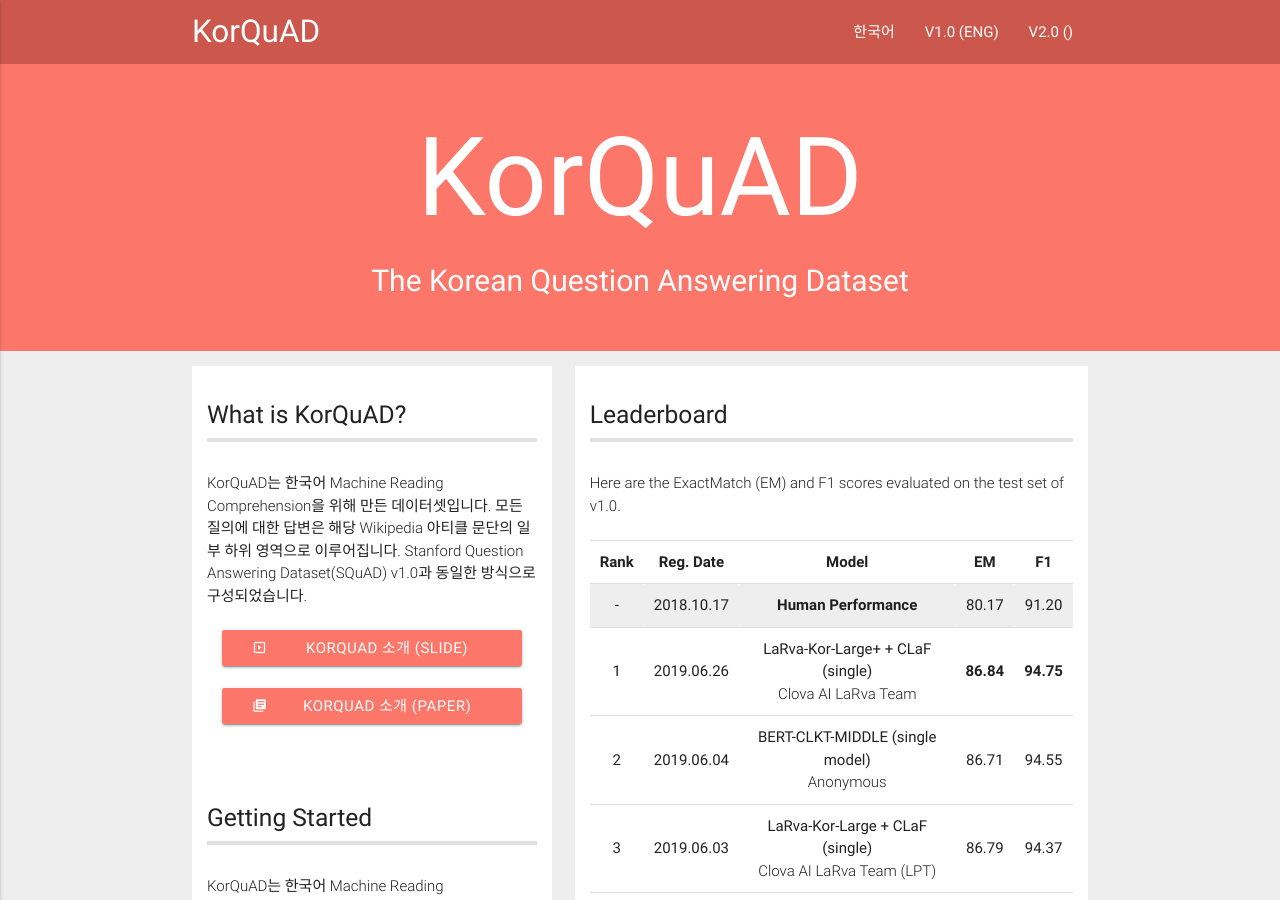
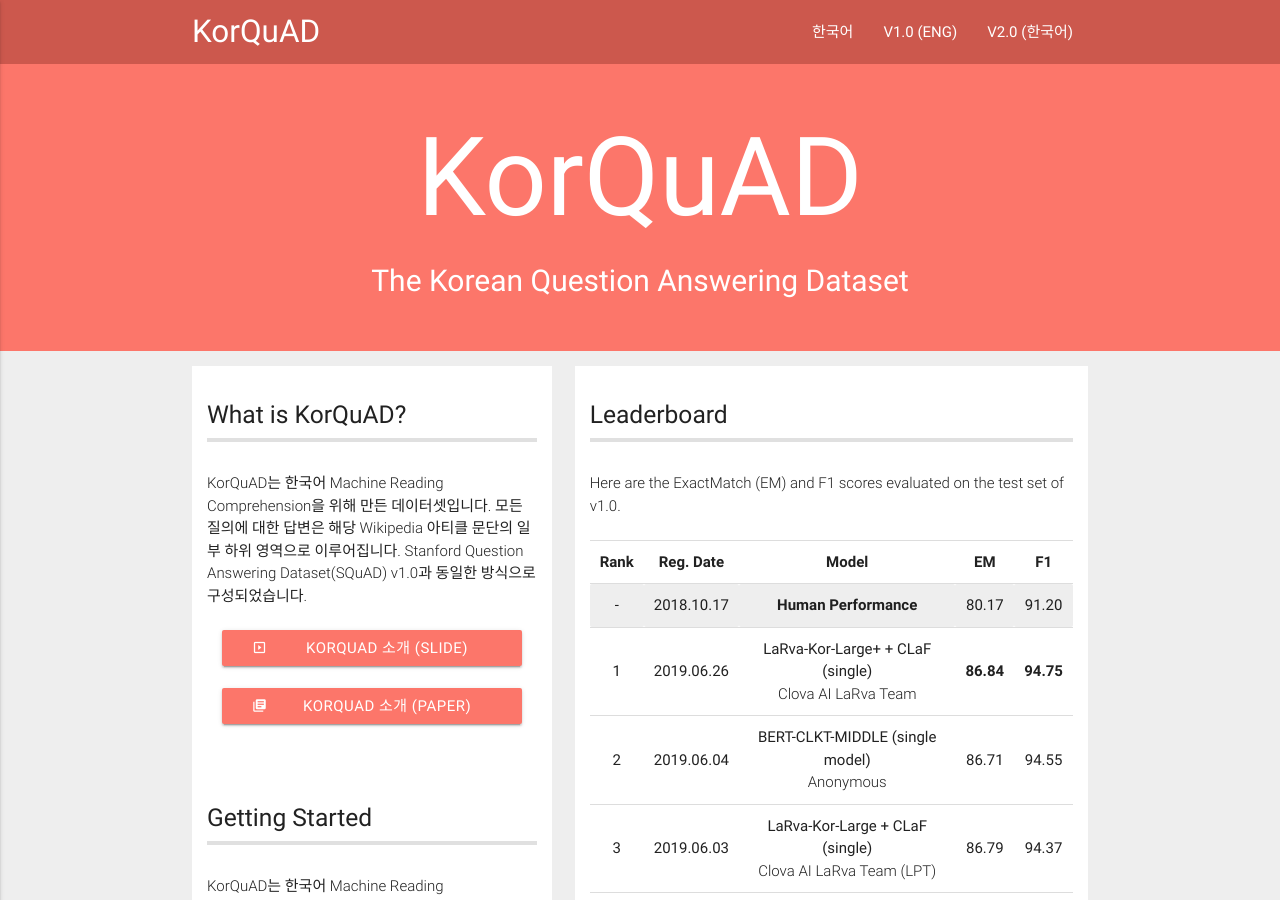
Before and after one commit to korquad/korquad.github.io, a Jekyll site: the page built from index.md, in a window 1280 px wide and 900 px high. Built offline with Jekyll 4.4.1, drawn with Linux system fonts in a browser that asks for light colours.

Commit message:
Update V2.0_KOR.html

```diff
--- a/category/V2.0_KOR.html
+++ b/category/V2.0_KOR.html
@@ -1,6 +1,6 @@
 ---
 layout: default
-title: V2.0 ()
+title: V2.0 (한국어)
 ---
 
 <!DOCTYPE html>
```
